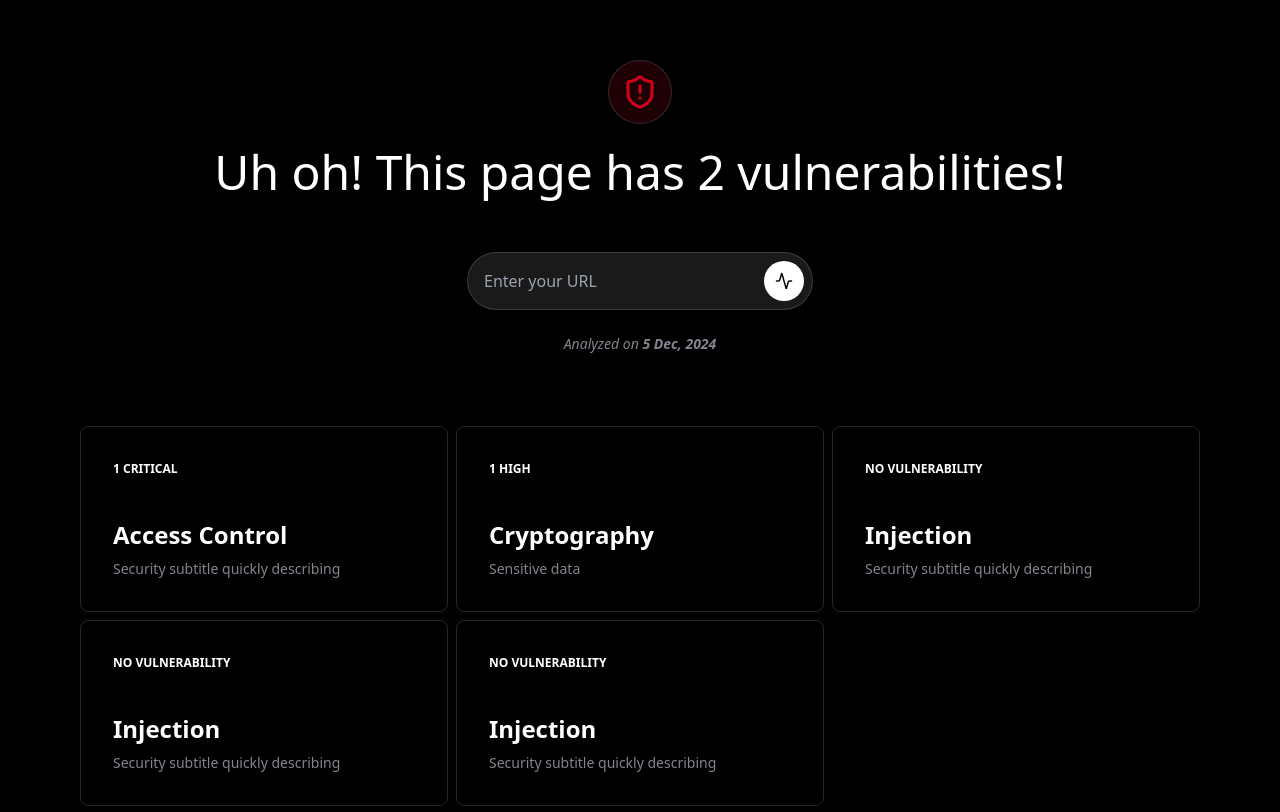
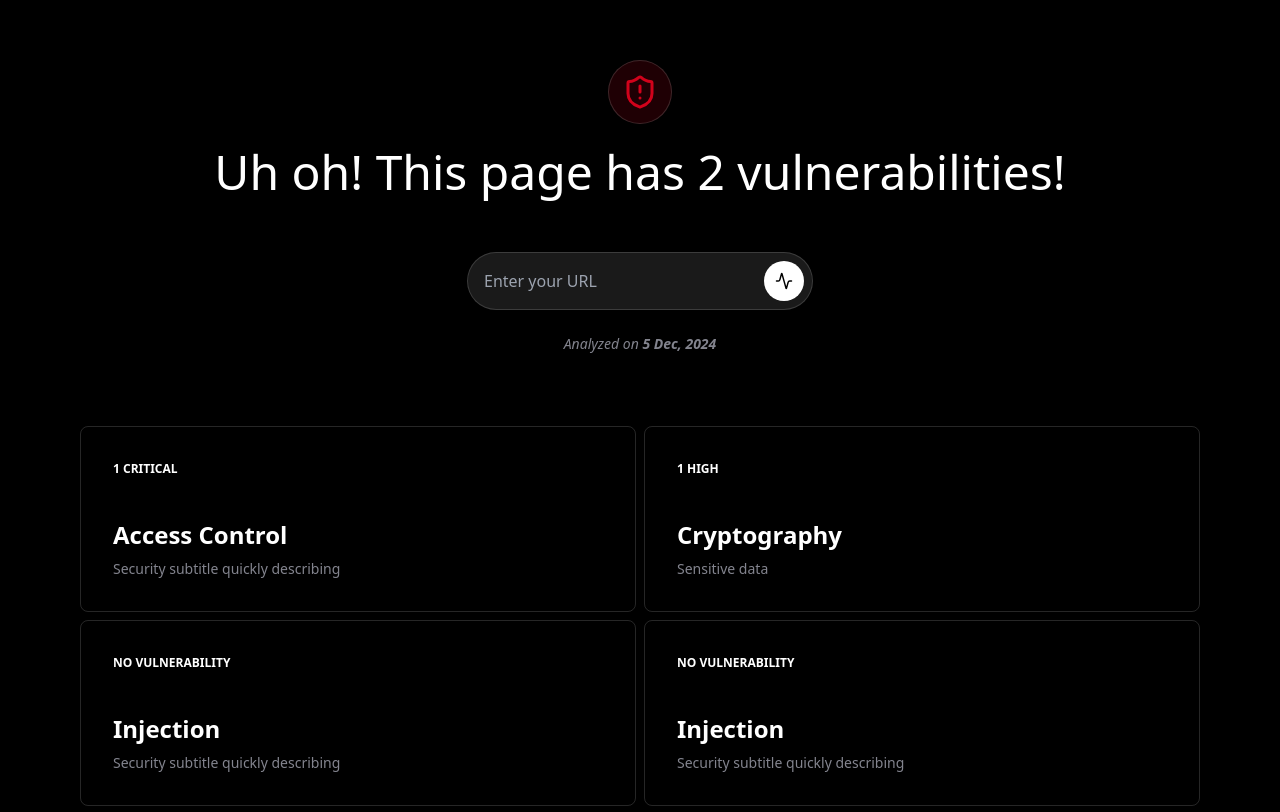
Before and after one commit to TugdualDek/projet-secu-logicielle, a Next.js app in the folder frontend/: page /report in a window 1280 px wide. Shown: the part 140-952 px from the top of the page. Built offline with nearby package versions, Linux system fonts and the light colour scheme.

Commit message:
Grid layout adjustments

```diff
--- a/frontend/src/app/report/page.jsx
+++ b/frontend/src/app/report/page.jsx
@@ -68,16 +68,16 @@ const Report = () => {
 			</p>
 
 			{/* Accordion Grid */}
-			<div className="grid grid-cols-3 gap-2 mt-16 w-full px-6">
+			<div className="grid grid-cols-2 gap-2 mt-16 w-full px-6">
 				{accordionData.map((item) => (
 				<div
 					key={item.id}
-					className={`flex flex-col group border border-white/15 rounded-lg p-8 gap-8 relative transition-all duration-300 hover:bg-white/5 cursor-pointer
+					className={`flex flex-col justify-between group border border-white/15 rounded-lg p-8 gap-8 relative transition-all duration-300 hover:bg-white/5 cursor-pointer
 						${openAccordion === item.id ? "col-span-2" : "col-span-1"}
 					}`}
 					onClick={() => toggleAccordion(item.id)}
 				>
-					<div className="flex flex-row flex-1 items-center justify-between">
+					<div className="flex flex-row w-full items-center justify-between">
 						{/* Badge */}
 						<span className="text-xs font-semibold uppercase text-red-400">
 							{item.badge}
```
